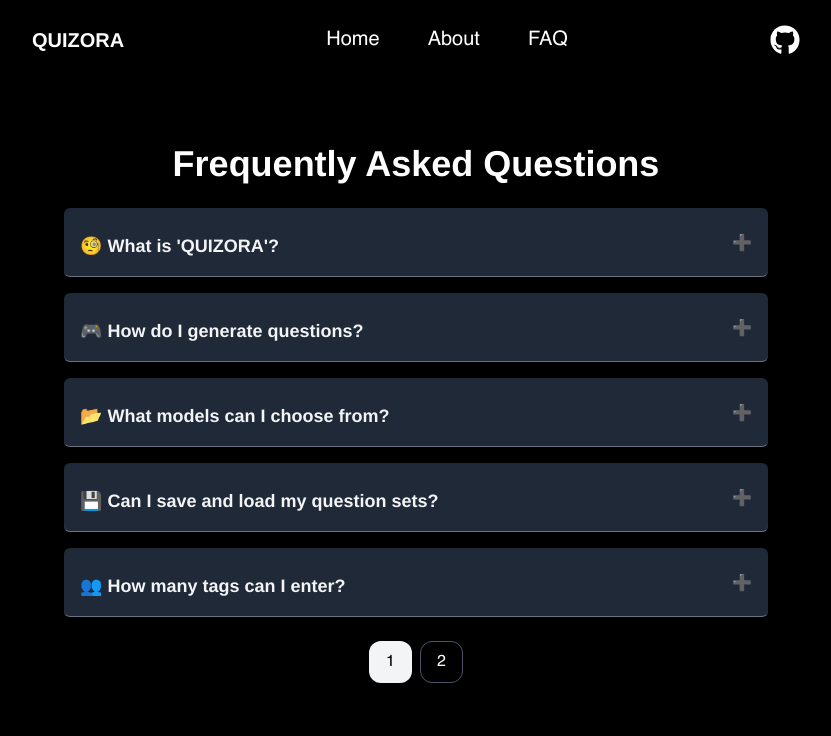
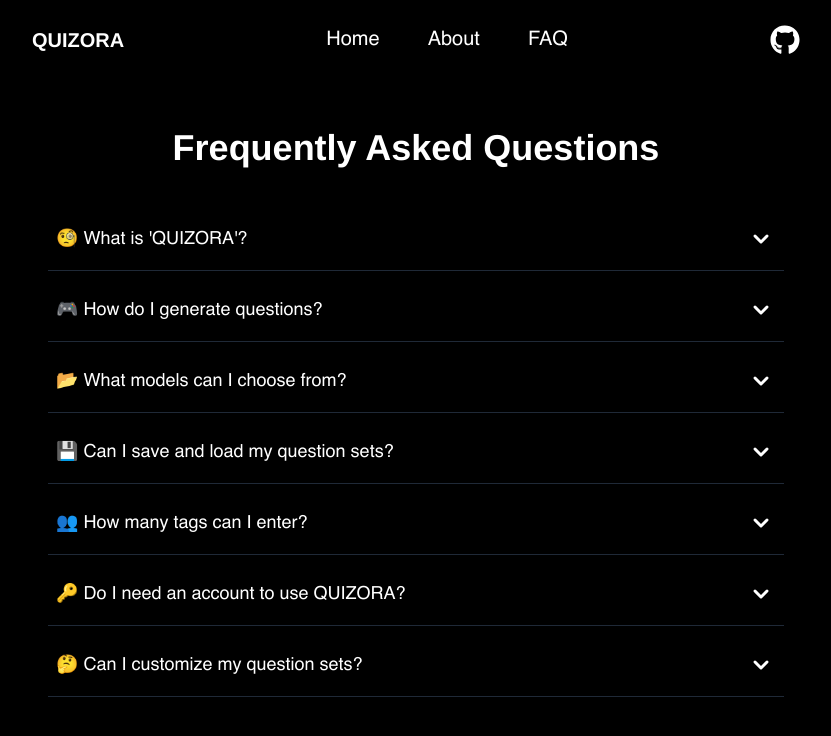
Before and after one commit to Subash-Lamichhane/QUIZORA, a React (Vite) app in the folder frontend/: page /faq in a window 1280 px wide. Shown: the top 736 px of the page, without its empty margins (224-1055 px from the left). Built offline with nearby package versions, Linux system fonts and the light colour scheme.

Commit message:
changed FAQ page design

```diff
--- a/frontend/src/pages/FAQ.tsx
+++ b/frontend/src/pages/FAQ.tsx
@@ -1,4 +1,5 @@
-import { useState, useEffect } from "react";
+import React, { useState, useEffect } from "react";
+import { HiChevronDown } from "react-icons/hi";
 
 interface FAQItem {
   question: string;
@@ -7,11 +8,7 @@ interface FAQItem {
 
 const FAQComponent: React.FC = () => {
   const [faqData, setFaqData] = useState<FAQItem[]>([]);
-  const [currentPage, setCurrentPage] = useState<number>(1);
-  const faqsPerPage: number = 5;
-  const [expandedFaqs, setExpandedFaqs] = useState<{ [key: number]: boolean }>(
-    {}
-  );
+  const [expandedFaqs, setExpandedFaqs] = useState<{ [key: number]: boolean }>({});
 
   useEffect(() => {
     const fetchData = async () => {
@@ -23,11 +20,6 @@ const FAQComponent: React.FC = () => {
     fetchData();
   }, []);
 
-  const totalPages: number = Math.ceil(faqData.length / faqsPerPage);
-  const indexOfLastFaq: number = currentPage * faqsPerPage;
-  const indexOfFirstFaq: number = indexOfLastFaq - faqsPerPage;
-  const currentFaqs: FAQItem[] = faqData.slice(indexOfFirstFaq, indexOfLastFaq);
-
   const toggleFaq = (index: number): void => {
     setExpandedFaqs((prevState) => ({
       ...prevState,
@@ -35,60 +27,31 @@ const FAQComponent: React.FC = () => {
     }));
   };
 
-  const paginate = (pageNumber: number): void => setCurrentPage(pageNumber);
-
   return (
-    <div className="max-w-3xl mx-auto my-8 bg-black p-8 rounded-lg shadow-lg">
-      <h1 className="text-4xl font-bold mb-6 text-center text-white">
+    <div className="max-w-3xl mx-auto my-8 bg-black p-4 rounded-lg">
+      <h1 className="text-4xl font-bold mb-10 text-center text-white">
         Frequently Asked Questions
       </h1>
-      <div className="min-h-[20rem] my-6">
-        {currentFaqs.map((faq: FAQItem, index: number) => (
-          <div
-            key={index}
-            className="mb-4 border-b border-gray-500 pb-4 bg-gray-800 px-4 py-4 rounded-md transition-all duration-300 ease-in-out hover:shadow-lg"
+      {faqData.map((faq: FAQItem, index: number) => (
+        <div key={index} className="mb-2 border-b border-gray-800">
+          <button
+            onClick={() => toggleFaq(index)}
+            className="w-full text-left py-4 px-2 flex justify-between items-center focus:outline-none"
           >
-            <div className="flex justify-between items-center w-full">
-              <button
-                onClick={() => toggleFaq(index)}
-                className="w-full text-left text-lg font-semibold text-gray-100 hover:text-gray-300 focus:outline-none pt-2"
-              >
-                {faq.question}
-              </button>
-              <button
-                onClick={() => toggleFaq(index)}
-                className="text-white ml-4 focus:outline-none pt-1"
-              >
-                {expandedFaqs[index] ? "➖" : "➕"}
-              </button>
+            <span className="text-white text-lg">{faq.question}</span>
+            <HiChevronDown
+              className={`text-white transition-transform duration-300 text-3xl ${
+                expandedFaqs[index] ? 'transform rotate-180' : ''
+              }`}
+            />
+          </button>
+          {expandedFaqs[index] && faq.answer && (
+            <div className="px-2 pb-4 text-gray-400">
+              {faq.answer}
             </div>
-            <div
-              className={`transition-all overflow-hidden duration-300 ${
-                expandedFaqs[index] ? "max-h-screen" : "max-h-0"
-              }`}
-            >
-              <p className="mt-2 text-gray-400">{faq.answer}</p>
-            </div>
-          </div>
-        ))}
-      </div>
-
-      {/* Pagination Controls */}
-      <div className="flex justify-center mt-6 space-x-2">
-        {Array.from({ length: totalPages }, (_, i) => (
-          <button
-            key={i}
-            onClick={() => paginate(i + 1)}
-            className={`px-4 py-2 rounded-xl border transition-colors duration-200 ease-in-out ${
-              currentPage === i + 1
-                ? "bg-gray-100 text-black border-transparent"
-                : "bg-black text-white border-gray-600 hover:bg-gray-700"
-            }`}
-          >
-            {i + 1}
-          </button>
-        ))}
-      </div>
+          )}
+        </div>
+      ))}
     </div>
   );
 };
```
